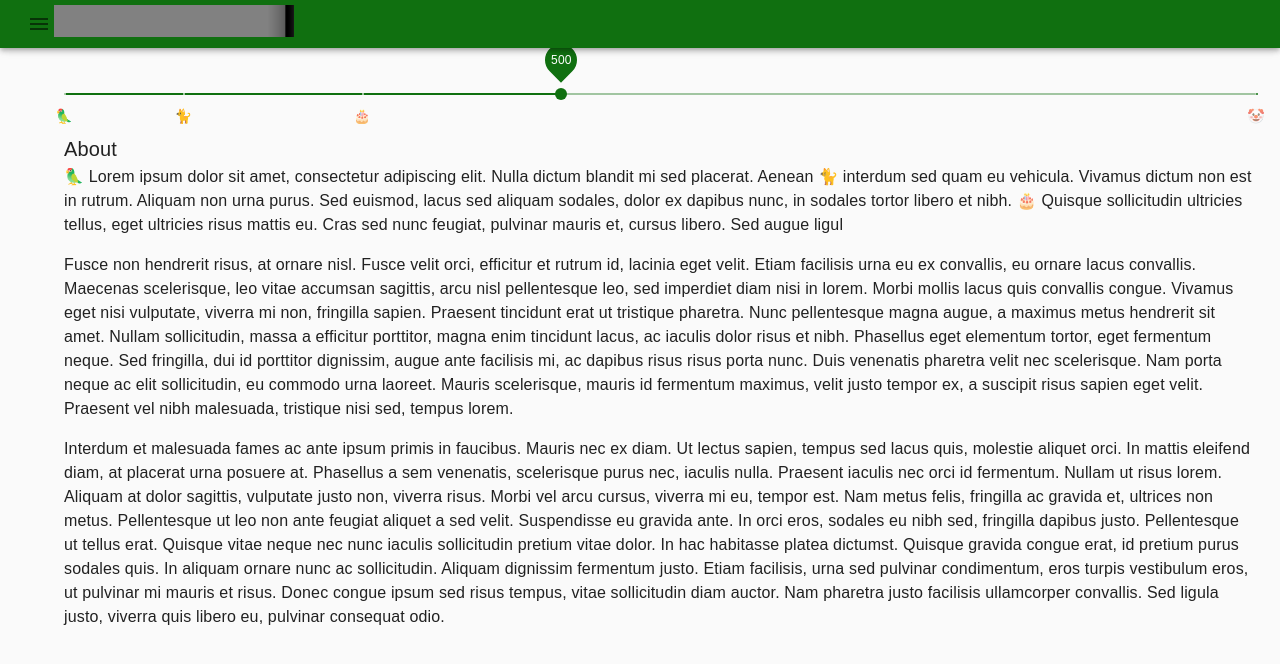
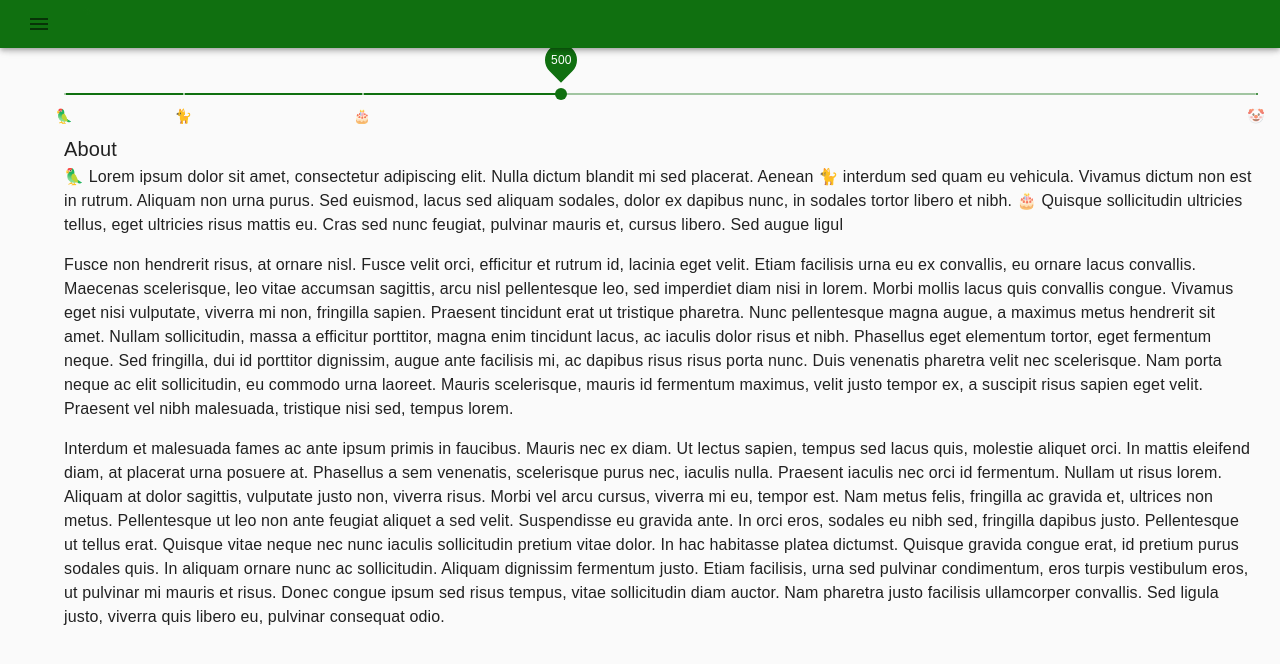
Before and after one commit to milligramme/react-app-playground, a React (Create React App) app: page /about in a window 1280 px wide. Shown: the top 664 px of the page. Built offline with nearby package versions, Linux system fonts and the light colour scheme.

Commit message:
Use page status to resolve duplicated sketch appeared

```diff
--- a/src/components/organisms/AppBar/index.tsx
+++ b/src/components/organisms/AppBar/index.tsx
@@ -1,12 +1,19 @@
 import { useState, useCallback } from "react";
+import { useSelector } from "react-redux";
 
-import Canvas from "components/atoms/Canvas";
-import sketch from "static/sketches/b";
-
-import { AppBar, IconButton, Toolbar } from "@material-ui/core";
+import {
+  AppBar,
+  IconButton,
+  Toolbar,
+  CircularProgress
+} from "@material-ui/core";
 import { Menu as MenuIcon } from "@material-ui/icons";
 
+import { GlobalState } from "state/Store/ducks";
+import { PageStatusState } from "state/Store/ducks/PageStatus";
+import Canvas from "components/atoms/Canvas";
 import MenuDrawer from "components/organisms/MenuDrawer";
+import sketch from "static/sketches/b";
 
 const CustomAppBar: React.FunctionComponent = () => {
   const [openDrawer, setOpenDrawer] = useState<boolean>(false);
@@ -15,13 +22,20 @@ const CustomAppBar: React.FunctionComponent = () => {
     setOpenDrawer((openDrawer) => !openDrawer);
   }, []);
 
+  const { status } = useSelector<GlobalState, PageStatusState>(
+    (state) => state.pageStatus
+  );
   return (
     <AppBar>
       <Toolbar>
         <IconButton onClick={handleDrawerToggle}>
           <MenuIcon />
         </IconButton>
-        <Canvas sketch={sketch} />
+        {status === "success" ? (
+          <Canvas sketch={sketch} />
+        ) : (
+          <CircularProgress />
+        )}
         <MenuDrawer open={openDrawer} onClick={handleDrawerToggle} />
       </Toolbar>
     </AppBar>
--- a/src/components/pages/Home/index.tsx
+++ b/src/components/pages/Home/index.tsx
@@ -1,27 +1,36 @@
-import { useState, useEffect } from "react";
+import { useEffect } from "react";
+import { useDispatch, useSelector } from "react-redux";
 
 import { Box, Typography } from "@material-ui/core";
 
 import MainTmpl from "components/templates/MainTmpl";
 import Canvas from "components/atoms/Canvas";
 import sketch from "static/sketches/a";
+import { GlobalState } from "state/Store/ducks";
+import { PageStatusState } from "state/Store/ducks/PageStatus";
+import { setPageStatus } from "state/Store/ducks/PageStatus/actions";
 
 const Home: React.FunctionComponent = () => {
-  const [status, setStatus] = useState("idle");
+  const dispatch = useDispatch();
+  const { status } = useSelector<GlobalState, PageStatusState>(
+    (state) => state.pageStatus
+  );
 
   useEffect(() => {
-    setStatus("success");
+    dispatch(setPageStatus("success"));
 
     // status: idle on unmount
-    return () => setStatus("idle");
-  }, []);
+    return () => {
+      dispatch(setPageStatus("idle"));
+    };
+  }, [setPageStatus]);
 
   return (
     <MainTmpl>
       <Box>
         <Typography variant="h6">{`Home ${status}`}</Typography>
 
-        <Canvas sketch={sketch} />
+        {status === "success" && <Canvas sketch={sketch} />}
       </Box>
     </MainTmpl>
   );
```
